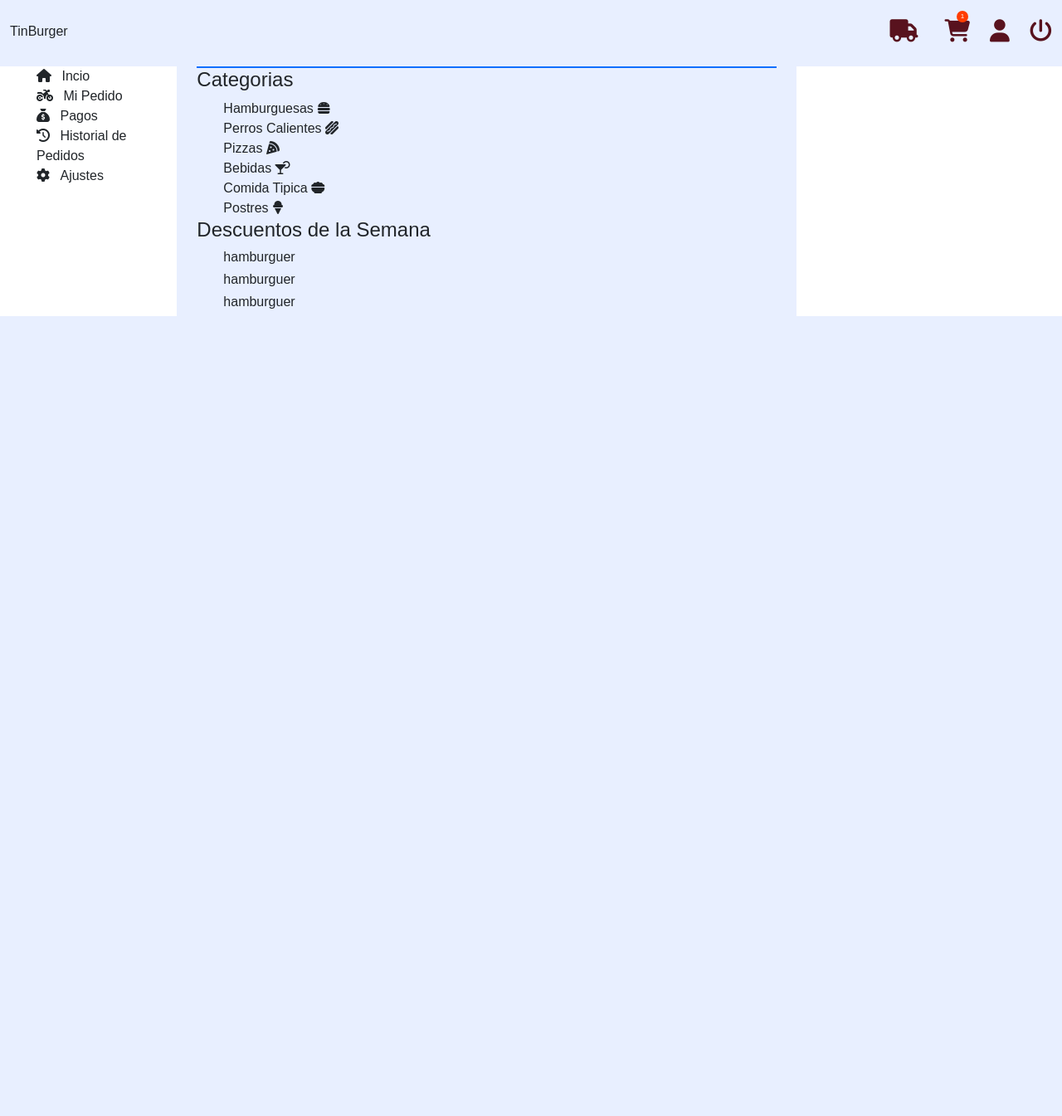
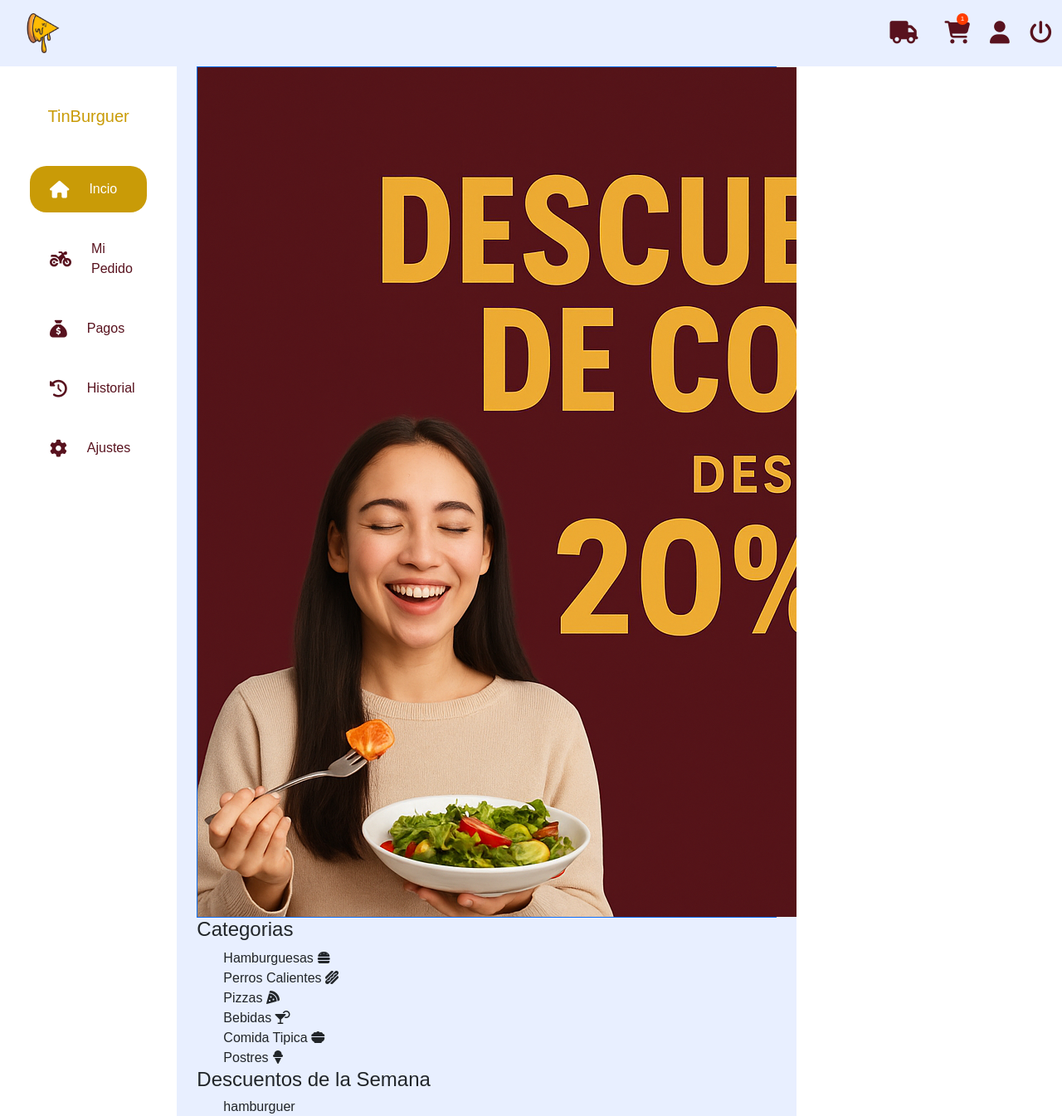
Before and after one commit to david-fugs/delivery, a PHP site: page /main_user_dash.php in a window 1280 px wide; the page is wider, and only the part inside the window is pictured. Shown: the top 1345 px of that part at 83% size. Before the commit the page ends 381 px from the top of that part, so only its background shows below. Run offline with PHP 8.4, Linux system fonts and the light colour scheme; some libraries are stand-ins or nearby versions; some web fonts are replaced.

Commit message:
ajuste tamaño baner hamb

```diff
--- a/assets/css/styles.css
+++ b/assets/css/styles.css
@@ -194,6 +194,10 @@ h2 {
     }
 }
 
+.color-txt-main2 {
+    color: var(--main2);
+}
+
 .food-grid {
     display: grid;
     grid-template-columns: repeat(3, 2fr);
@@ -311,6 +315,43 @@ h2 {
     background-color: var(--blanco);
 }
 
+.side-menu {
+    & ul {
+        & li {
+            cursor: pointer;
+            border-radius: 20px;
+            color: var(--main1);
+            display: flex;
+            align-items: center;
+            position: relative;
+
+            & i {
+                font-size: 1.3rem;
+            }
+        }
+
+        & li:hover:after {
+            content: "\f060";
+            position: absolute;
+            top: calc(50% - 15px);
+            right: 3%;
+            font-size: 1.3rem;
+            font-family: "Font Awesome 6 Free";
+            font-weight: 900;
+            color: var(--main1);
+        }
+
+        & li.active {
+            background-color: var(--main2);
+            color: var(--blanco);
+        }
+
+        & li.active:hover:after {
+            color: var(--blanco);
+        }
+    }
+}
+
 /* estilos generales POPUP*/
 .popUp {
     position: absolute;
@@ -421,7 +462,7 @@ footer {
 
         & .img-banner {
             & .burguerOut {
-                background-size: auto;
+                background-size: cover;
                 width: 50vw;
                 height: 72vh;
                 bottom: 0px;
@@ -451,3 +492,11 @@ footer {
         min-height: 600px;
     }
 }
+
+@media (min-width: 1200px) {
+    & .img-banner {
+        & .burguerOut {
+            background-size: auto;
+        }
+    }
+}
--- a/assets/js/main.js
+++ b/assets/js/main.js
@@ -22,12 +22,14 @@ function closeLoginPopUp() {
     }
 }
 
-// Manejo de tiempo carousel
+// Validar si el elemento carrusel !existe¡ en el DOM y dar Manejo de tiempo carousel
 const myCarouselElement = document.querySelector('#carouselExampleSlidesOnly')
-const carousel = new bootstrap.Carousel(myCarouselElement, {
-    interval: 1500,
-    touch: false
-})
+if (myCarouselElement) {
+    const carousel = new bootstrap.Carousel(myCarouselElement, {
+        interval: 1500,
+        touch: false
+    })
+}
 
 // Efecto parallax hamburguer
 window.addEventListener('scroll', function () {
@@ -35,9 +37,20 @@ window.addEventListener('scroll', function () {
     let scrollPosition = window.pageYOffset;
     parallax.style.transform = 'translateX(' + scrollPosition * 0.3 + 'px) rotate(11deg)';
 });
+
 // Efecto parallax titulo principal del nombre del resturante
 window.addEventListener('scroll', function () {
     const parallax = document.querySelector('#myBrand');
     let scrollPosition = window.pageYOffset;
     parallax.style.transform = 'translateX(' + scrollPosition * -0.3 + 'px)';
 });
+
+// Funcion para agregar la clase active a la opción seleccionada y quitarlo de los demas
+let optionSideMenu = document.getElementsByClassName("option-side-menu");
+console.log(optionSideMenu)
+Array.from(optionSideMenu).forEach((item) => {
+    item.addEventListener("click", () => {
+        Array.from(optionSideMenu).forEach((el) => el.classList.remove("active"));
+        item.classList.add("active");
+    })
+})
--- a/main_admin.php
+++ b/main_admin.php
@@ -1,5 +1,5 @@
 <?php
-    include("main_header.php");
+    include("main_header_dash.php");
     session_start(); // Inicia la sesión o la continúa
     if (!isset($_SESSION["id_user"])) {
         // Si no hay sesión iniciada, redirige al login
--- a/main_user_dash.php
+++ b/main_user_dash.php
@@ -3,13 +3,13 @@
 ?>
 <!DOCTYPE html>
 <html lang="en">
-    <header class="py-4">
+    <header class="pb-4">
         <div class="container-fluid">
             <div class="row">
                 <div class="col-12">
                     <div class="info-header">
                         <nav class="d-flex justify-content-between align-items-center">
-                            <div class="">TinBurger</div>
+                            <div class="main-logo"></div>
                             <ul class="d-flex align-items-center">
                                 <li>
                                     <a href="#" class="px-2"><i class="fa-solid fa-truck px-2"></i></a>
@@ -37,27 +37,28 @@
             </div>
             <div class="row d-sm-none d-md-flex">
                 <div class="col-md-2 left-side-menu"><!-- menu lateral izquierdo -->
-                    <div class="sections">
-                        <ul>
-                            <li>
-                                <i class="fa-solid fa-house"></i>
-                                <a href="" class="mx-2">Incio</a>
+                    <div class="side-menu sections">
+                        <h5 class=" color-txt-main2 text-center my-5">TinBurguer</h5>
+                        <ul class="px-4 pb-5">
+                            <li class="option-side-menu py-3 my-2 px-4 active">
+                                <i class="fa-solid fa-house pe-3"></i>
+                                <a href="#" class="mx-2">Incio</a>
                             </li>
-                            <li>
-                                <i class="fa-solid fa-motorcycle"></i>
-                                <a href="" class="mx-2">Mi Pedido</a>
+                            <li class="option-side-menu py-3 my-3 px-4">
+                                <i class="fa-solid fa-motorcycle pe-3"></i>
+                                <a href="#" class="mx-2">Mi Pedido</a>
                             </li>
-                            <li>
-                                <i class="fa-solid fa-sack-dollar"></i>
-                                <a href="" class="mx-2">Pagos</a>
+                            <li class="option-side-menu py-3 my-3 px-4">
+                                <i class="fa-solid fa-sack-dollar pe-3"></i>
+                                <a href="#" class="mx-2">Pagos</a>
                             </li>
-                            <li>
-                                <i class="fa-solid fa-clock-rotate-left"></i>
-                                <a href="" class="mx-2">Historial de Pedidos</a>
+                            <li class="option-side-menu py-3 my-3 px-4">
+                                <i class="fa-solid fa-clock-rotate-left pe-3"></i>
+                                <a href="#" class="mx-2">Historial</a>
                             </li>
-                            <li>
-                                <i class="fa-solid fa-gear"></i>
-                                <a href="" class="mx-2">Ajustes</a>
+                            <li class="option-side-menu py-3 my-3 px-4">
+                                <i class="fa-solid fa-gear pe-3"></i>
+                                <a href="#" class="mx-2">Ajustes</a>
                             </li>
                         </ul>
                     </div>
@@ -67,7 +68,7 @@
                         <div class="row">
                             <div class="col-12">
                                 <div class="baner-promotions border border-primary">
-                                    <span><!-- imagen baner --></span>
+                                    <span><img src="assets/img/img-baner-descuentos.png" alt="Baner Descuentos"></span>
                                 </div>
                             </div>
                         </div>
@@ -174,6 +175,7 @@
             </div>
         </div>
     </body>
+<script src="https://cdn.jsdelivr.net/npm/bootstrap@5.3.8/dist/js/bootstrap.bundle.min.js" integrity="sha384-FKyoEForCGlyvwx9Hj09JcYn3nv7wiPVlz7YYwJrWVcXK/BmnVDxM+D2scQbITxI" crossorigin="anonymous"></script>
 <script src="https://kit.fontawesome.com/7a0f7896d3.js" crossorigin="anonymous"></script>
 <script src="assets/js/main.js"></script>
 </html>
```
Also changed, not shown: check_rol.php (added, +10 -0 lines), login.php (+12 -3 lines), assets/img/img-baner-descuentos.png (renamed from assets/img/Descuentos Sabrosos de Comida.png).
